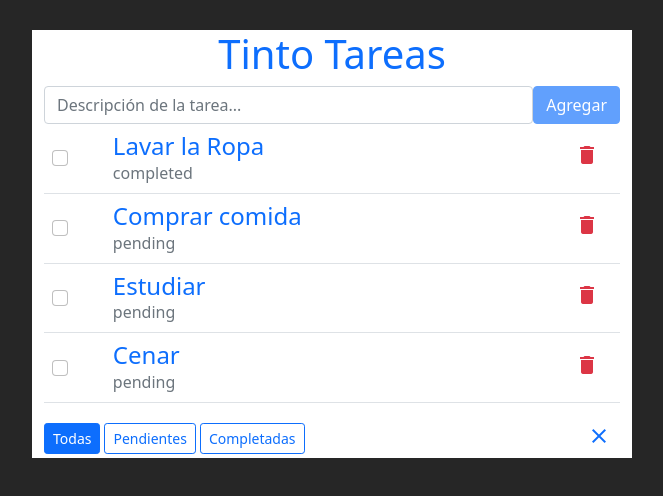
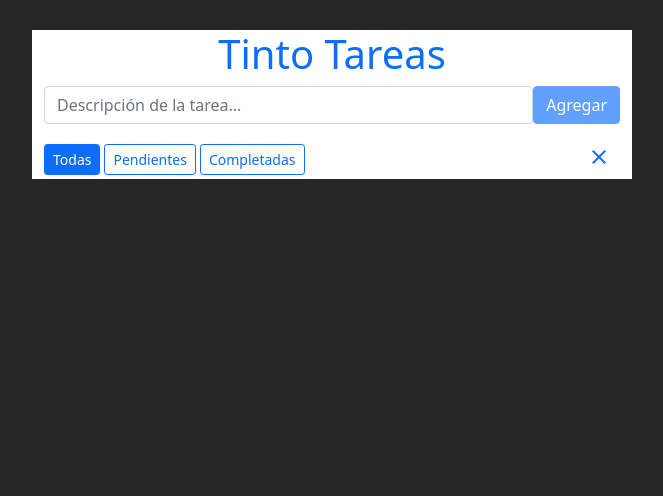
Before and after one commit to jefraroce/tinto-tareas-react, a React (Create React App) app: page / in a window 1280 px wide. Shown: the top 496 px of the page, without its empty margins (308-971 px from the left). Built offline with nearby package versions, Linux system fonts and the light colour scheme.

Commit message:
Se ajustaron los filtros, se almacenó la información en el localstorage y se ajustó el cambio del estado de las tareas.

```diff
--- a/src/App.js
+++ b/src/App.js
@@ -8,15 +8,13 @@ import { useState } from 'react';
 
 const myTitle = 'Tinto Tareas';
 
-let initialTask = [
-  { description: 'Lavar la Ropa', status: 'completed' }, // task 1
-  { description: 'Comprar comida', status: 'pending' }, // task 2
-  { description: 'Estudiar', status: 'pending' }, // task 3
-  { description: 'Cenar', status: 'pending' }, // task 4
-]
+let initialTask = JSON.parse(localStorage.getItem('tasksTintoCode'))
+if(!initialTask){
+  initialTask = []
+}
 
 function App() {
-  const [ tasks, setTasks ] = useState(initialTask);
+  const [tasks, setTasks] = useState(initialTask);
 
   /*
     Agregar una nueva tarea a mi lista de tareas.
@@ -30,21 +28,21 @@ function App() {
       status: 'pending'
     })
     //Actualizamos el task con el valor del clon
-    localStorage.setItem('tasksTintoCode', JSON.stringify(updatedTasks) )
+    localStorage.setItem('tasksTintoCode', JSON.stringify(updatedTasks))
     setTasks(updatedTasks)
   }
 
-  const deleteTask = (taskIndex) =>{
+  const deleteTask = (taskIndex) => {
     const updatedTasks = [...tasks];
 
     updatedTasks.splice(taskIndex, 1)
 
     //Actualizamos el task con el valor del clon
-    localStorage.setItem('tasksTintoCode', JSON.stringify(updatedTasks) )
+    localStorage.setItem('tasksTintoCode', JSON.stringify(updatedTasks))
     setTasks(updatedTasks)
   }
 
-  const showPendingTask = () => {
+  /*const showPendingTask = () => {
     const allTasks = JSON.parse(localStorage.getItem('tasksTintoCode'))
     setTasks(allTasks) //Actualizamos las tareas por medio del escuchador.
 
@@ -60,6 +58,34 @@ function App() {
     const updatedTasks = [...allTasks] //Clonamos el arreglo para trabajar con él.
     const filterTask = updatedTasks.filter( task => task.status === 'completed' )
     setTasks(filterTask)
+  }*/
+
+
+  const filterTask = (status) => {
+    const allTasks = JSON.parse(localStorage.getItem('tasksTintoCode'))
+    setTasks(allTasks) //Actualizamos las tareas por medio del escuchador.
+
+    const updatedTasks = [...allTasks] //Clonamos el arreglo para trabajar con él.
+    const filterTask = updatedTasks.filter(task => task.status === status)
+    setTasks(filterTask)
+  }
+
+  const showAllTask = () => {
+    const allTasks = JSON.parse(localStorage.getItem('tasksTintoCode'))
+    setTasks(allTasks) //Actualizamos las tareas por medio del escuchador.
+
+    /*const updatedTasks = [...allTasks]
+    const filterTask = updatedTasks.filter( task => (task.status === 'completed' || task.status === 'pending') )
+    setTasks(filterTask)*/
+  }
+
+  const setStatus = (taskIndex) => {
+    const updatedTasks = [...tasks]
+    updatedTasks[taskIndex].status = 'completed'
+    //Actualizamos el task con el valor del clon
+    localStorage.setItem('tasksTintoCode', JSON.stringify(updatedTasks))
+    setTasks(updatedTasks)
+
   }
 
   return (
@@ -72,10 +98,10 @@ function App() {
         <Form onAdd={addTask} />
 
         {/* F3 - Lista de Tareas */}
-        <List allTasks={tasks} onDelete={deleteTask}  />
+        <List allTasks={tasks} onDelete={deleteTask} setStatus={setStatus} />
 
         {/* F4 - Filtros */}
-        <Filters filterPending={showPendingTask} filterCompleted={showCompletedTask} />
+        <Filters filter={filterTask} filterAll={showAllTask} />
       </div>
     </div>
   );
--- a/src/components/Filters.jsx
+++ b/src/components/Filters.jsx
@@ -3,9 +3,9 @@ function Filters(props) {
         <div className="row">
             <div className="col-12 d-flex justify-content-between align-items-center">
                 <div>
-                    <button className="btn btn-primary btn-sm me-1">Todas</button>
-                    <button className="btn btn-outline-primary btn-sm me-1" onClick={ ()=>{ props.filterPending() } } >Pendientes</button>
-                    <button className="btn btn-outline-primary btn-sm" onClick={ ()=>{ props.filterCompleted() } }>Completadas</button>
+                    <button className="btn btn-primary btn-sm me-1" onClick={ ()=>{ props.filterAll() } }>Todas</button>
+                    <button className="btn btn-outline-primary btn-sm me-1" onClick={ ()=>{ props.filter('pending') } } >Pendientes</button>
+                    <button className="btn btn-outline-primary btn-sm" onClick={ ()=>{ props.filter('completed') } }>Completadas</button>
                 </div>
 
                 <button className="btn btn-link btn-sm">
--- a/src/components/List.jsx
+++ b/src/components/List.jsx
@@ -10,7 +10,7 @@ function List(props) {
               return (
                 <tr key={index} >
                   <td>
-                    <input type="checkbox" className="form-check-input" />
+                    <input type="checkbox" className="form-check-input" checked={ task.status === 'completed' ? 'checked' : '' }  onClick={ ()=>{ props.setStatus(index) } } />
                   </td>
                   <td>
                     <h4 className="text-primary mb-0">{task.description}</h4>
```
